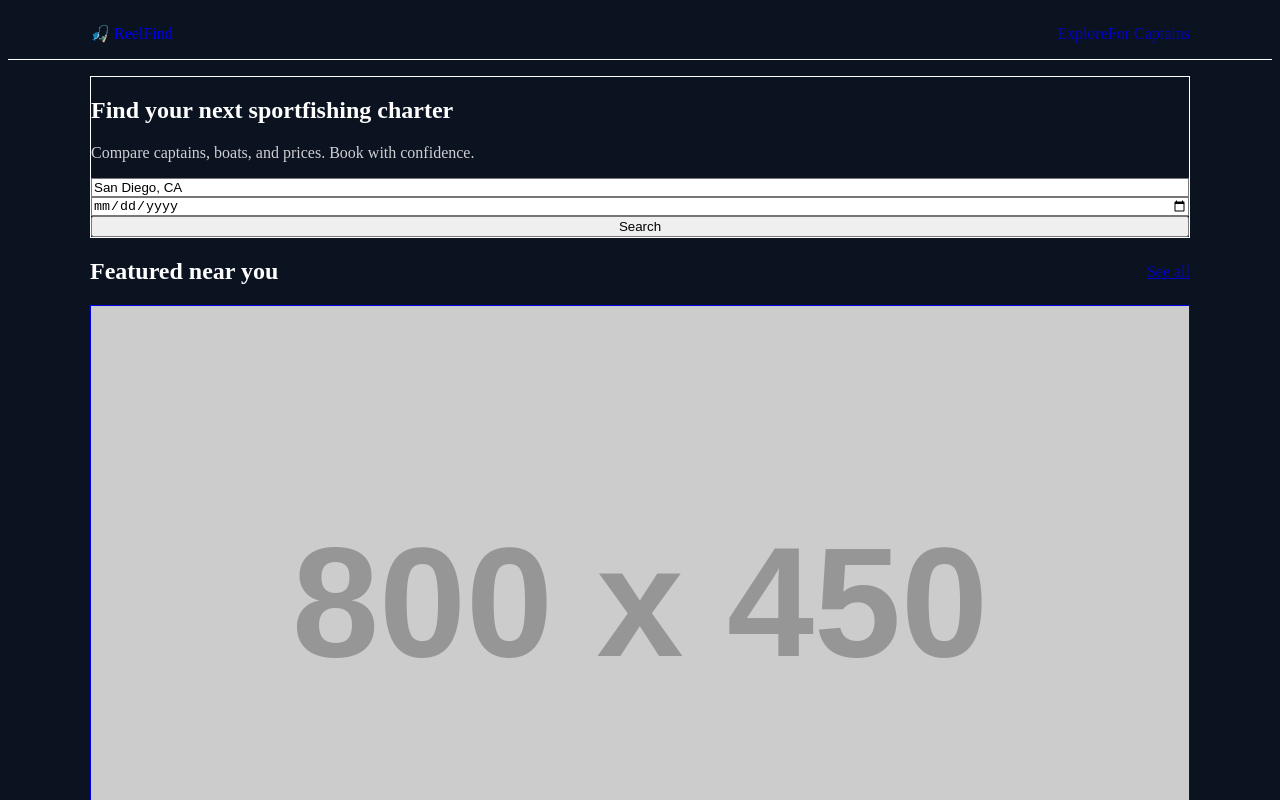
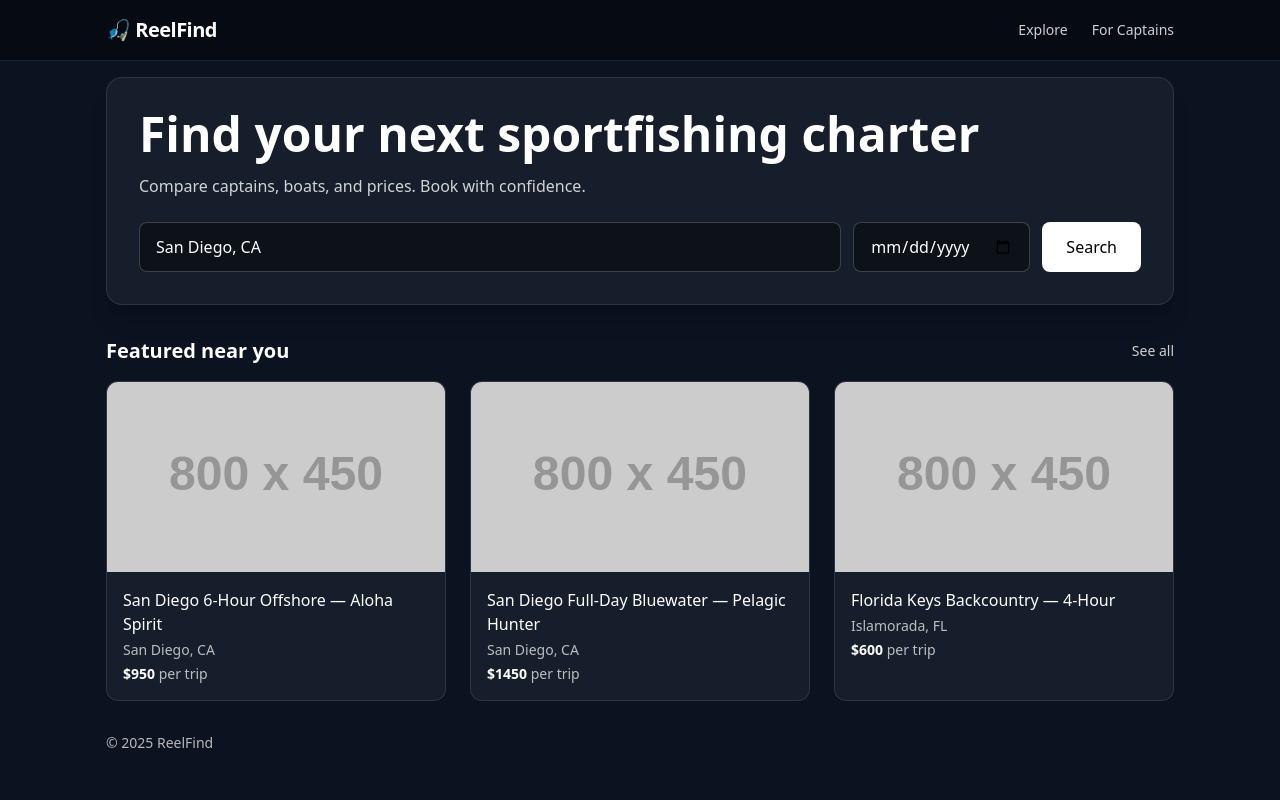
Before and after one commit to waveryder48/Find-Your-Next-Catch, a Next.js app: page / in a window 1280 px wide. Shown: the top 800 px of the page. Built offline with nearby package versions, Linux system fonts and the light colour scheme.

Commit message:
chore: Tailwind v4 - switch to @tailwindcss/postcss and v4 CSS import

```diff
--- a/package.json
+++ b/package.json
@@ -17,6 +17,7 @@
     "zod": "^4.1.5"
   },
   "devDependencies": {
+    "@tailwindcss/postcss": "^4.1.12",
     "@types/node": "^20.0.0",
     "autoprefixer": "^10.4.21",
     "eslint": "^8.57.0",
--- a/postcss.config.js
+++ b/postcss.config.js
@@ -1 +1,5 @@
-module.exports = { plugins: { tailwindcss: {}, autoprefixer: {} } }
+module.exports = {
+    plugins: {
+        '@tailwindcss/postcss': {},
+    },
+};
--- a/src/app/globals.css
+++ b/src/app/globals.css
@@ -1,3 +1,6 @@
+@import "tailwindcss";
+
+
 @tailwind base;
 @tailwind components;
 @tailwind utilities;
@@ -5,6 +8,18 @@
 :root {
   --bg: #0b1220;
 }
-body { color: white; background: var(--bg); }
-.container { max-width: 1100px; margin: 0 auto; padding: 1rem; }
-a { text-decoration: none; }
+
+body {
+  color: white;
+  background: var(--bg);
+}
+
+.container {
+  max-width: 1100px;
+  margin: 0 auto;
+  padding: 1rem;
+}
+
+a {
+  text-decoration: none;
+}
--- a/tailwind.config.js
+++ b/tailwind.config.js
@@ -1,6 +1,6 @@
 /** @type {import('tailwindcss').Config} */
 module.exports = {
-  content: ["./src/app/**/*.{js,ts,jsx,tsx}", "./src/components/**/*.{js,ts,jsx,tsx}"],
+  // v4 can work without 'content'; keep config only if customizing theme/plugins
   theme: { extend: {} },
   plugins: [],
-}
+};
```
Also changed, not shown: 1 other file (tests, documents, lock files or other folders).
